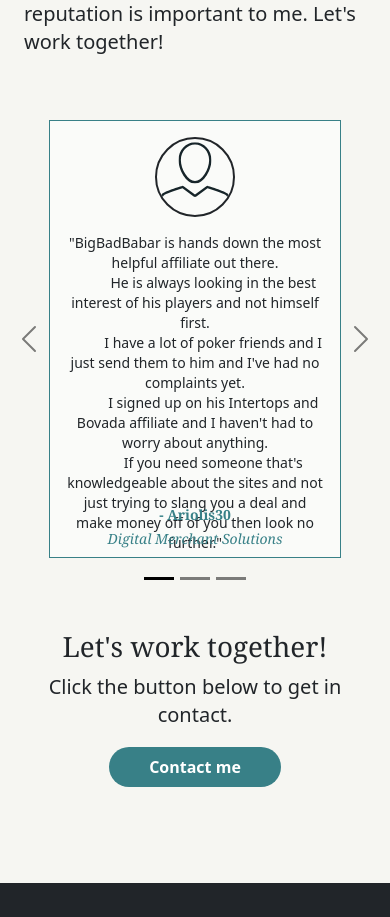
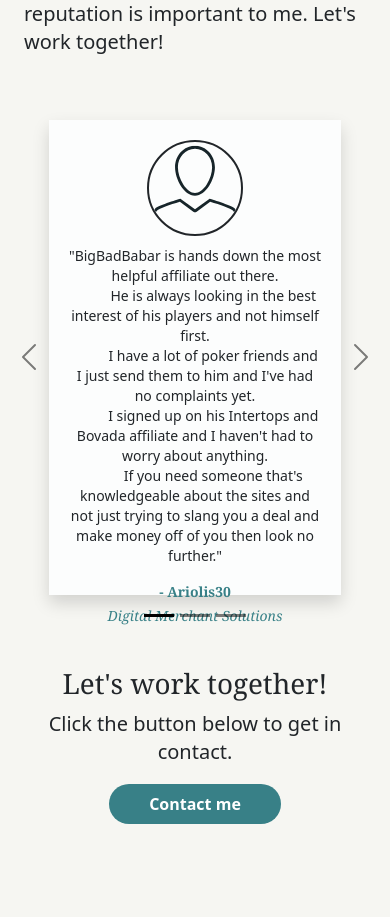
Before and after one commit to oceanhillman/bigbadbabar, a React (Create React App) app: page / in a window 390 px wide. Shown: the part 1925-2842 px from the top of the page. Built offline with nearby package versions, Linux system fonts and the light colour scheme.

Commit message:
Overhaul responsiveness

```diff
--- a/src/components/TestimonialCard.jsx
+++ b/src/components/TestimonialCard.jsx
@@ -1,14 +1,14 @@
 
 function TestimonialCard(props) {
     return (
-        <div className="flex flex-column justify-between w-3/4 min-h-full md:w-[500px] md:h-[600px] mx-auto my-5 px-3 px-md-5 bg-almost-white/50 border-1 border-teal-blue">
-            <div className="mt-3 mt-md-5 mb-3 mb-md-4">
-                <img src={props.imgURL} className="content-start w-20 h-20 tablet:w-32 tablet:h-32 mx-auto border-2 rounded-full border-dark" alt="Testimonial profile" />
+        <div className="flex flex-column justify-between w-3/4 h-[600px] mobile-m:h-[475px] mobile-l:h-[630px] laptop:w-[500px] laptop:h-[600px] mx-auto my-5 bg-almost-white/80 shadow">
+            <div className="">
+                <img src={props.imgURL} className="w-24 h-24 tablet:w-32 tablet:h-32 mt-[20px] tablet:mt-[60px] mx-auto border-2 rounded-full border-dark" alt="Testimonial profile" />
             </div>
-            <p className="h-[350px] mobile-m:h-64 mobile-l:h-96 mt-lg-2 text-sm mobile-l:text-lg content-center font-sans text-center text-dark whitespace-pre-wrap">
+            <p className="-mt-[0px] mobile-m:mt-[10px] tablet:-mt-[50px] laptop:mt-0 px-[15px] mobile-m:px-[20px] tablet:px-[55px] text-center whitespace-pre-wrap text-sm mobile-l:text-lg tablet:text-xl font-sans text-dark ">
                 "{props.statement}"
             </p>
-            <div className="text-sm mobile-l:text-base text-center text-teal-blue font-serif">
+            <div className="text-center text-sm mobile-l:text-base font-serif text-teal-blue">
                 <p className="font-bold">
                     - {props.name}
                 </p>
```
